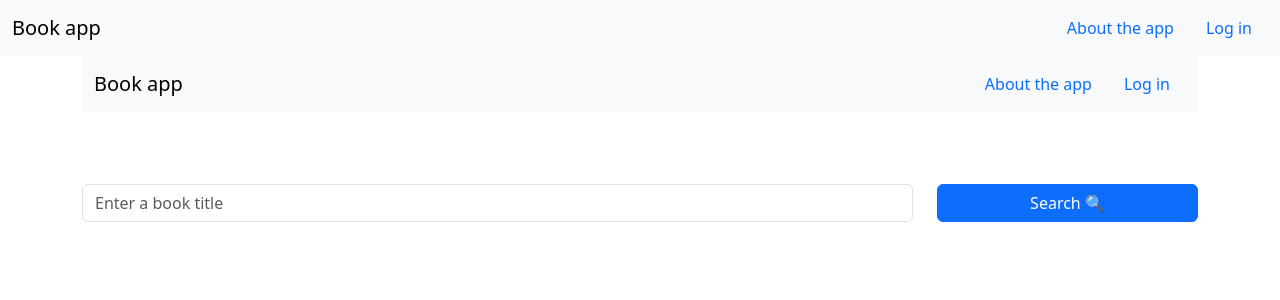
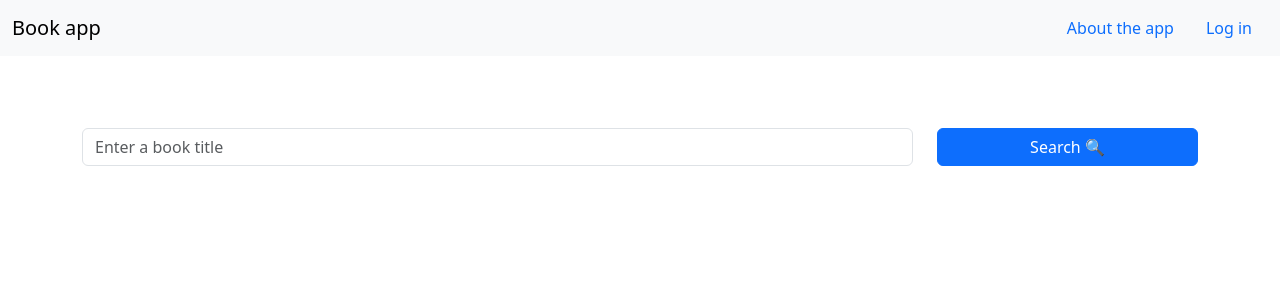
Before and after one commit to Danieli-Costa/BookVerse, a Flask app: page / in a window 1280 px wide. Shown: the top 300 px of the page. Run offline with Flask 2, Linux system fonts and the light colour scheme.

Commit message:
Made changes to the search

```diff
--- a/templates/homepage.html
+++ b/templates/homepage.html
@@ -2,27 +2,10 @@
 body %}
 
 <div class="container">
-  <nav class="navbar bg-body-tertiary">
-    <div class="container-fluid">
-      <span class="navbar-brand mb-0 h1">Book app</span>
-
-      <ul class="nav justify-content-end">
-        <li class="nav-item">
-          <a class="nav-link active" aria-current="page" href="#"
-            >About the app</a
-          >
-        </li>
-
-        <li class="nav-item">
-          <a class="nav-link" href="/templates/log_in.html">Log in</a>
-        </li>
-      </ul>
-    </div>
-  </nav>
   <br />
   <br />
   <br />
-  <form class="search-form" class="mb-3" action="/results-search">
+  <form class="search-form" class="mb-3" action="/lookup">
     <div class="row">
       <div class="col-9">
         <input
@@ -30,7 +13,7 @@ body %}
           placeholder="Enter a book title"
           autocomplete="on"
           class="form-control"
-          id="search-book"
+          name="search-book"
         />
       </div>
       <div class="col-3">
```
